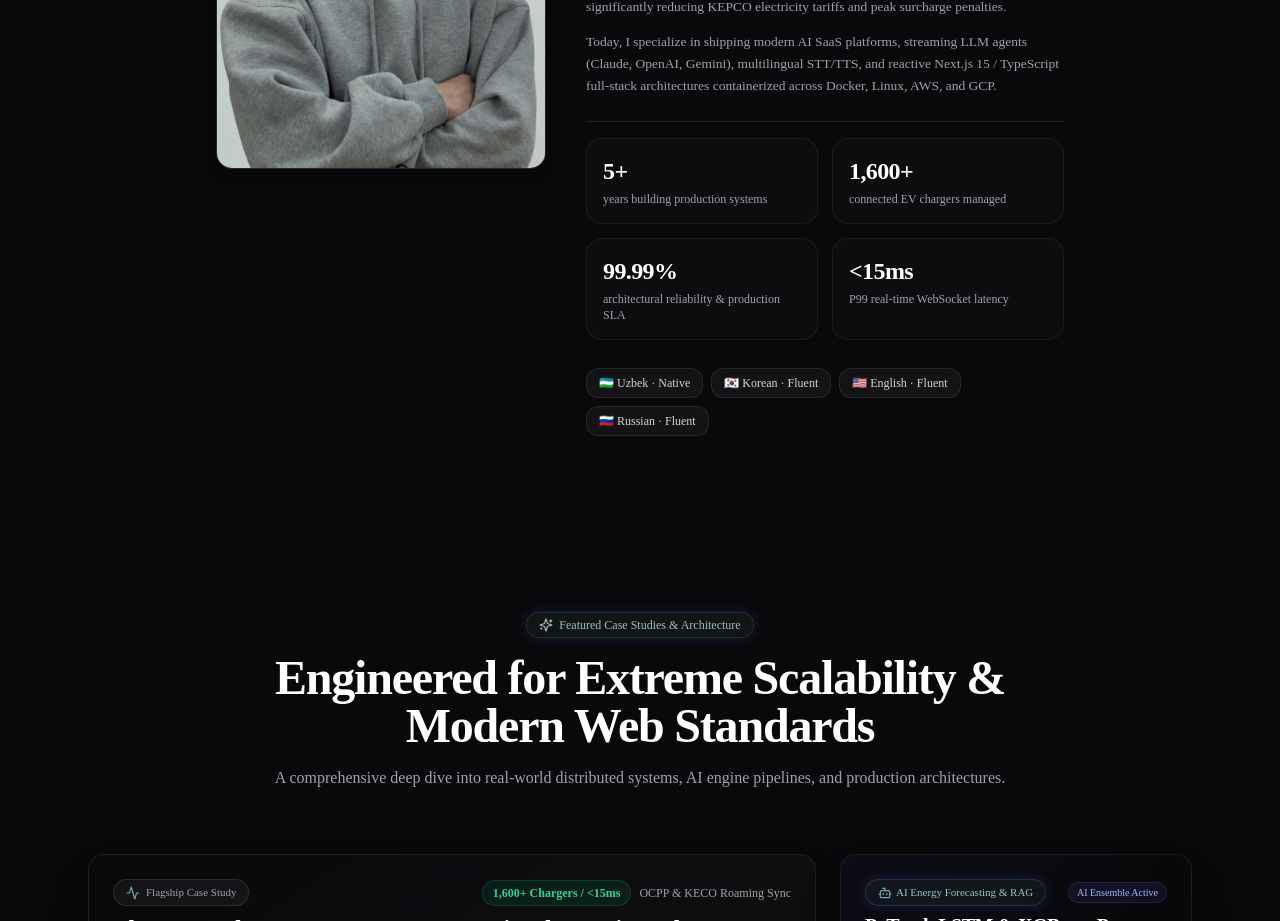
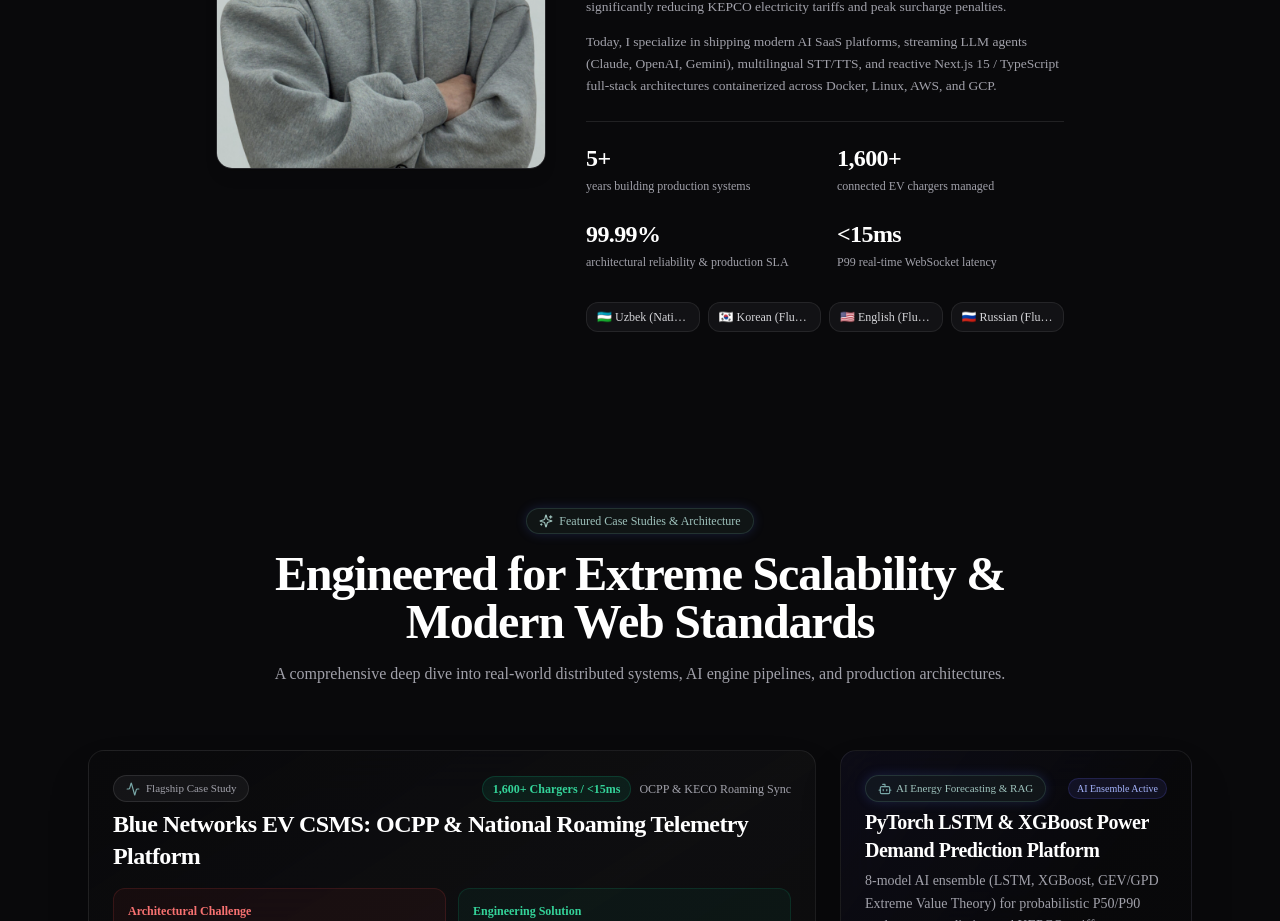
Before and after one commit to abdulboriy6863/aboutme, a Next.js app: page /en in a window 1280 px wide. Shown: the part 1300-2221 px from the top of the page. Built offline with nearby package versions, Linux system fonts and the light colour scheme.

Commit message:
style: retain middle divider border, use clean open metrics typography, and align languages in 1 row

```diff
--- a/src/components/modules/about/AboutMe.tsx
+++ b/src/components/modules/about/AboutMe.tsx
@@ -80,32 +80,29 @@
               <p>{t("p4")}</p>
             </div>
 
-            {/* Metrics Row (2x2 Micro-Cards Grid) */}
-            <div className="grid grid-cols-2 gap-3 sm:gap-3.5 pt-4 border-t border-zinc-200/80 dark:border-zinc-800/80">
+            {/* Metrics Row (2x2 Clean Open Grid with Top Border) */}
+            <div className="grid grid-cols-2 gap-6 pt-5 border-t border-zinc-200/80 dark:border-zinc-800/80">
               {metrics.map((metric, i) => (
-                <div
-                  key={i}
-                  className="p-3.5 sm:p-4 rounded-2xl border border-zinc-200/80 dark:border-white/[0.06] bg-zinc-50/70 dark:bg-white/[0.02] hover:border-[#79a7a7]/40 dark:hover:border-[#79a7a7]/40 transition-all duration-300 shadow-2xs"
-                >
+                <div key={i} className="space-y-1">
                   <div className="text-xl sm:text-2xl font-bold tracking-tight text-zinc-900 dark:text-white font-mono">
                     {metric.value}
                   </div>
-                  <div className="text-[11px] sm:text-xs text-zinc-500 dark:text-zinc-400 leading-snug mt-1">
+                  <div className="text-[11px] sm:text-xs text-zinc-500 dark:text-zinc-400 leading-snug">
                     {metric.label}
                   </div>
                 </div>
               ))}
             </div>
 
-            {/* Language Proficiency Badges */}
-            <div className="flex flex-wrap gap-2 pt-1">
+            {/* Language Proficiency Badges (1 Row / 4 Columns) */}
+            <div className="grid grid-cols-2 sm:grid-cols-4 gap-2 pt-2">
               {languages.map((lang, i) => (
-                <span
+                <div
                   key={i}
-                  className="px-3 py-1.5 rounded-xl border border-zinc-200/80 dark:border-white/[0.08] bg-white dark:bg-zinc-900/80 text-xs font-medium text-zinc-700 dark:text-zinc-300 shadow-2xs hover:border-[#79a7a7]/50 transition-colors"
+                  className="px-2.5 py-1.5 rounded-xl border border-zinc-200/80 dark:border-white/[0.08] bg-white/80 dark:bg-zinc-900/70 text-[11px] sm:text-xs font-medium text-zinc-700 dark:text-zinc-300 shadow-2xs hover:border-[#79a7a7]/50 transition-colors text-center truncate backdrop-blur-sm"
                 >
                   {lang}
-                </span>
+                </div>
               ))}
             </div>
           </motion.div>
--- a/src/messages/en.json
+++ b/src/messages/en.json
@@ -53,10 +53,10 @@
       "latencyLabel": "P99 real-time WebSocket latency"
     },
     "languages": {
-      "uz": "🇺🇿 Uzbek · Native",
-      "ko": "🇰🇷 Korean · Fluent",
-      "en": "🇺🇸 English · Fluent",
-      "ru": "🇷🇺 Russian · Fluent"
+      "uz": "🇺🇿 Uzbek (Native)",
+      "ko": "🇰🇷 Korean (Fluent)",
+      "en": "🇺🇸 English (Fluent)",
+      "ru": "🇷🇺 Russian (Fluent)"
     }
   },
   "Bento": {
--- a/src/messages/ko.json
+++ b/src/messages/ko.json
@@ -53,10 +53,10 @@
       "latencyLabel": "P99 실시간 WebSocket 지연 시간"
     },
     "languages": {
-      "uz": "🇺🇿 우즈베크어 · 모국어",
-      "ko": "🇰🇷 한국어 · 능통 (Fluent)",
-      "en": "🇺🇸 영어 · 능통 (Fluent)",
-      "ru": "🇷🇺 러시아어 · 능통 (Fluent)"
+      "uz": "🇺🇿 우즈베크어 (모국어)",
+      "ko": "🇰🇷 한국어 (유창함)",
+      "en": "🇺🇸 English (Fluent)",
+      "ru": "🇷🇺 Русский (Fluent)"
     }
   },
   "Bento": {
--- a/src/messages/uz.json
+++ b/src/messages/uz.json
@@ -53,10 +53,10 @@
       "latencyLabel": "P99 real-vaqt WebSocket kechikishi"
     },
     "languages": {
-      "uz": "🇺🇿 O'zbekcha · Ona tili",
-      "ko": "🇰🇷 한국어 · Erkin muloqot (Fluent)",
-      "en": "🇺🇸 English · Fluent",
-      "ru": "🇷🇺 Русский · Свободный (Fluent)"
+      "uz": "🇺🇿 O'zbekcha (Ona tili)",
+      "ko": "🇰🇷 한국어 (Fluent)",
+      "en": "🇺🇸 English (Fluent)",
+      "ru": "🇷🇺 Русский (Fluent)"
     }
   },
   "Bento": {
```
